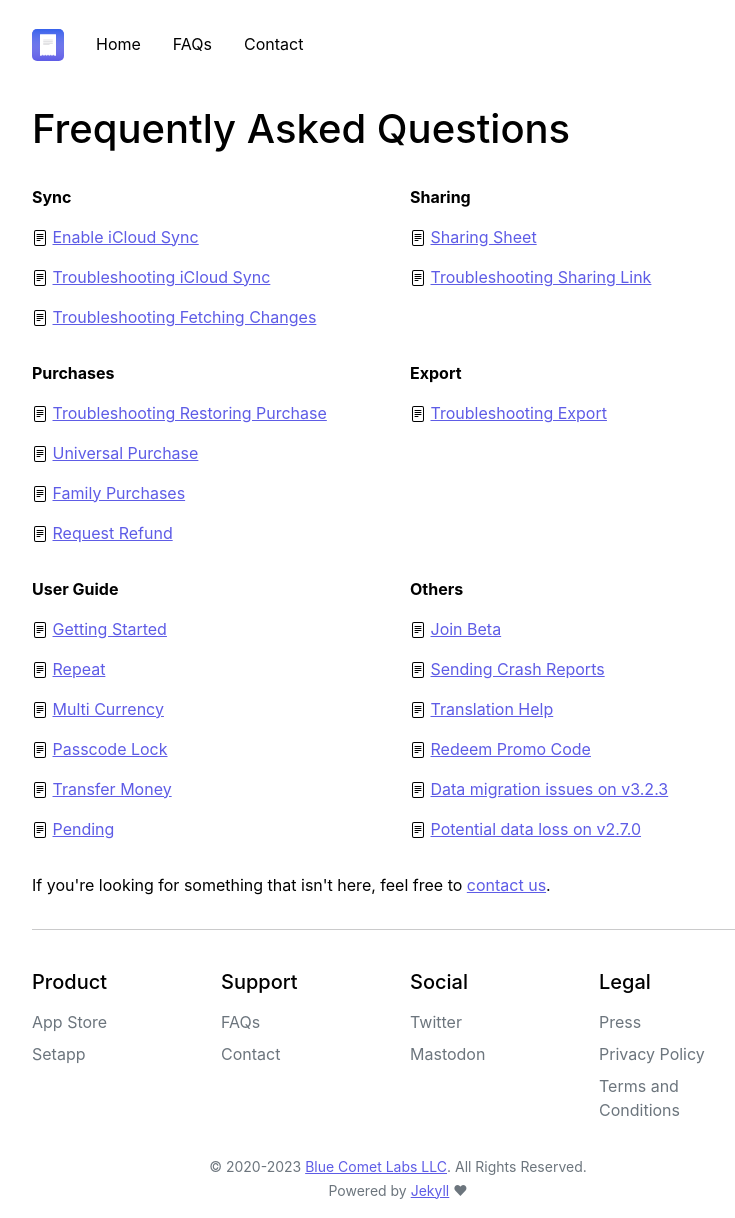
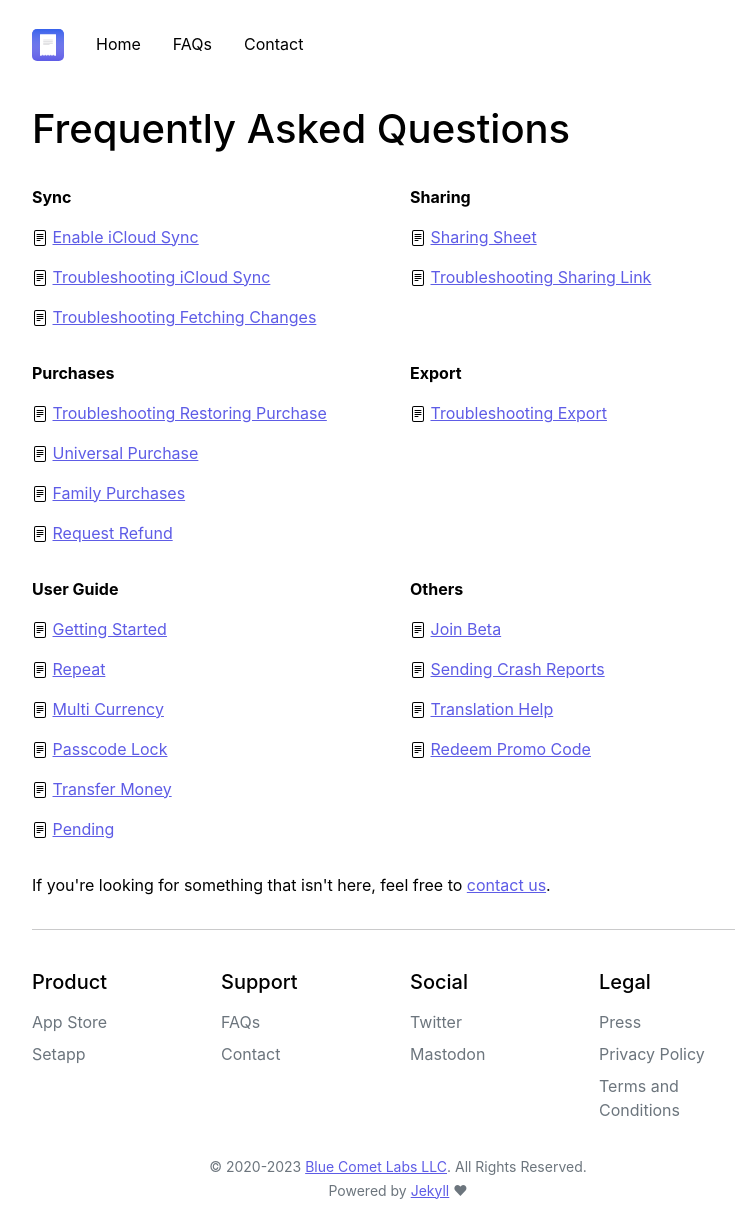
Before and after one commit to bluecometlabs/getexpenses.app, a Jekyll site: the page built from pages/faq.md, in a window 1280 px wide. Shown: the whole page, without its empty margins (242-977 px from the left). Built offline with Jekyll 4.4.1, drawn with Linux system fonts in a browser that asks for light colours.

Commit message:
Update faq page

```diff
--- a/pages/faq.md
+++ b/pages/faq.md
@@ -50,8 +50,6 @@ permalink: /faq/
         <p>{% include icons/file-text.html %}<a href="/faq/sending-crash-reports">Sending Crash Reports</a></p>
         <p>{% include icons/file-text.html %}<a href="/faq/translation-help">Translation Help</a></p>
         <p>{% include icons/file-text.html %}<a href="/faq/redeem-promo-code">Redeem Promo Code</a></p>
-        <p>{% include icons/file-text.html %}<a href="/faq/data-migration-issues">Data migration issues on v3.2.3</a></p>
-        <p>{% include icons/file-text.html %}<a href="/faq/potential-data-loss">Potential data loss on v2.7.0</a></p>
     </div>
 </div>
 
```
